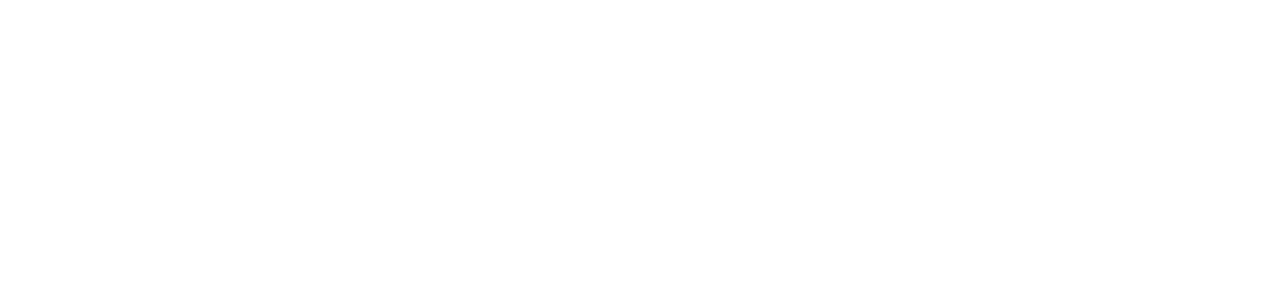
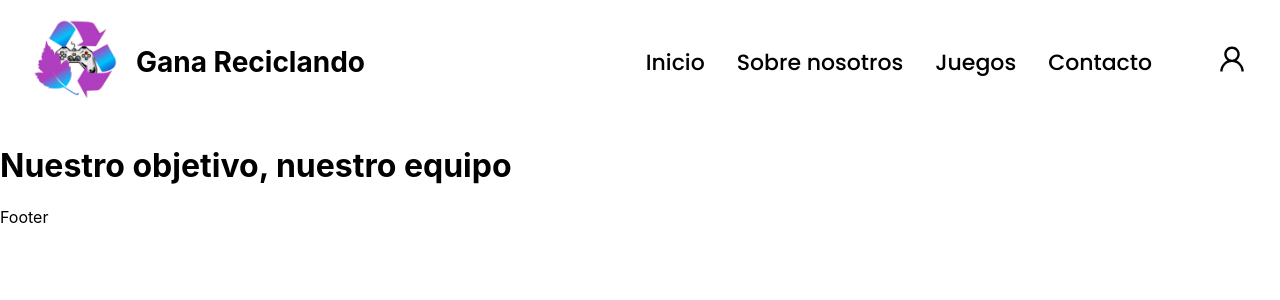
Before and after one commit to anvidmen/winbyrecycling, a React (Create React App) app: page /about in a window 1280 px wide. Before the commit this address had no page. Shown: the top 300 px of the page. Built offline with nearby package versions, Linux system fonts and the light colour scheme.

Commit message:
added About skeleton structure

```diff
--- a/src/App.js
+++ b/src/App.js
@@ -1,11 +1,13 @@
 import { BrowserRouter as Router, Route, Routes } from 'react-router-dom'
 import Home from 'pages/Home/Home';
+import About from 'pages/About/About';
 
 const App = () => {
   return (
     <Router>
       <Routes>
         <Route path='/' caseSensitive={false} element={<Home />} />
+        <Route path='/about' caseSensitive={false} element={<About />} />
       </Routes>
     </Router>
   );
--- /dev/null
+++ b/src/pages/About/About.jsx
@@ -0,0 +1,11 @@
+import Body from "components/layout/Body/Body"
+
+const About = () => {
+    return (
+        <Body>
+            <h1>Nuestro objetivo, nuestro equipo</h1>
+        </Body>
+    )
+}
+
+export default About
```
